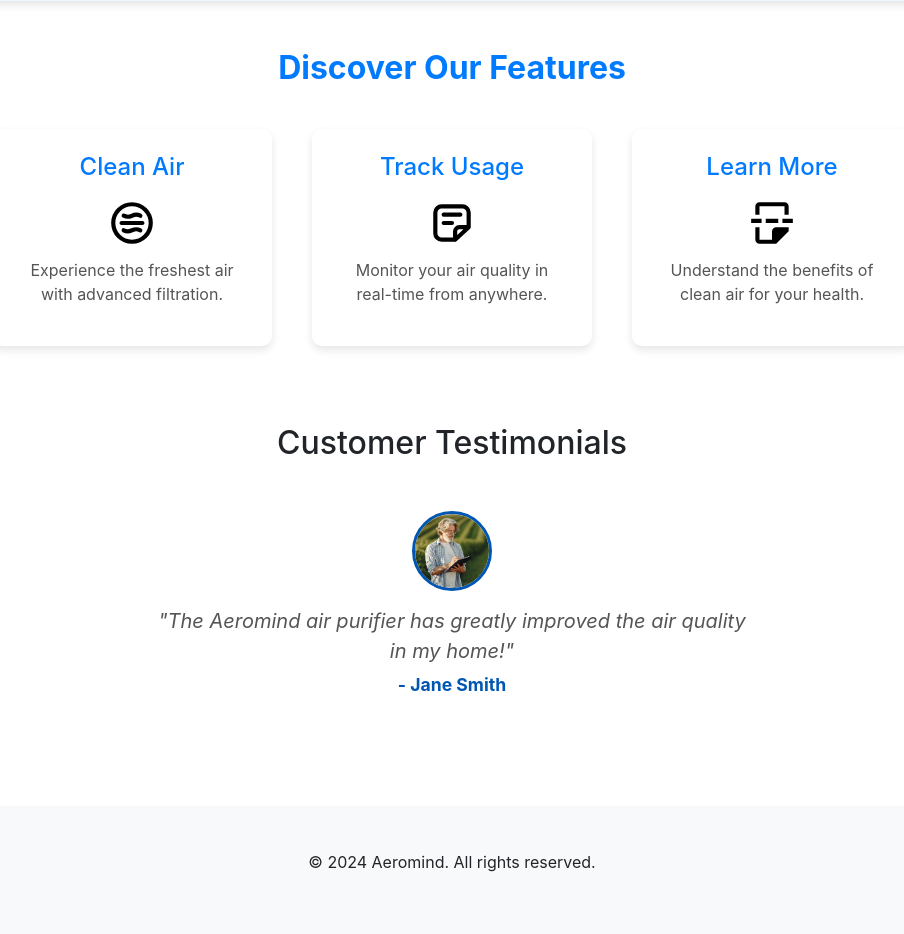
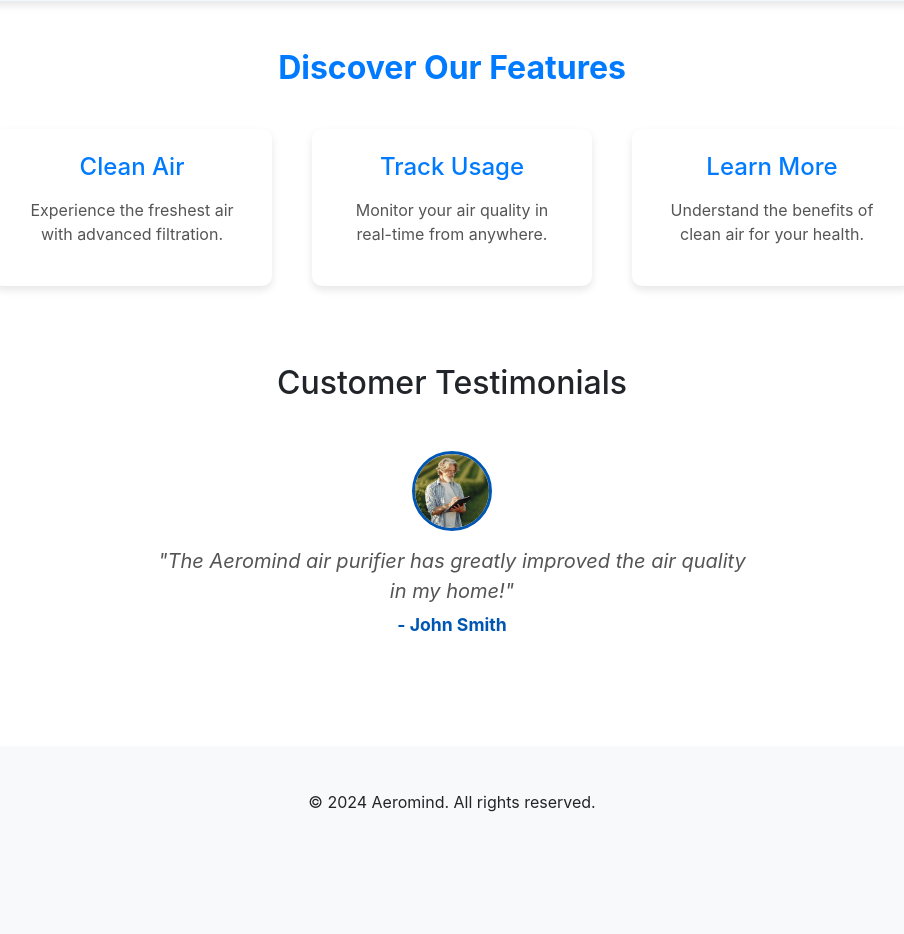
Before and after one commit to lamprinikourou/FinalProject_ITC4214, a Django app: page / in a window 1280 px wide. Shown: the part 633-1567 px from the top of the page, without its empty margins (188-1092 px from the left). After the commit the page ends 1445 px from the top, so only its background shows below. Run offline with Django 5.2, Linux system fonts and the light colour scheme; some libraries are stand-ins or nearby versions.

Commit message:
Removed uneccessery content

```diff
--- a/aeromind/core/templates/core/home.html
+++ b/aeromind/core/templates/core/home.html
@@ -20,17 +20,14 @@
         <div class="feature-row">
             <div class="feature-card">
                 <h3 class="feature-title">Clean Air</h3>
-                <img src="{% static 'core/images/air.svg' %}" alt="Clean Air" class="small-feature-img">
                 <p class="feature-text">Experience the freshest air with advanced filtration.</p>
             </div>
             <div class="feature-card">
                 <h3 class="feature-title">Track Usage</h3>
-                <img src="{% static 'core/images/track.svg' %}" alt="Track Usage" class="small-feature-img">
                 <p class="feature-text">Monitor your air quality in real-time from anywhere.</p>
             </div>
             <div class="feature-card">
                 <h3 class="feature-title">Learn More</h3>
-                <img src="{% static 'core/images/learn.svg' %}" alt="Learn More" class="small-feature-img">
                 <p class="feature-text">Understand the benefits of clean air for your health.</p>
             </div>
         </div>
@@ -44,21 +41,21 @@
                     <div class="testimonial-item">
                         <img src="{% static 'core/images/gardener.jpg' %}" class="testimonial-img rounded-circle" alt="Happy Customer 1">
                         <p class="testimonial-text">"The Aeromind air purifier has greatly improved the air quality in my home!"</p>
-                        <p class="testimonial-author">- Jane Smith</p>
+                        <p class="testimonial-author">- John Smith</p>
                     </div>
                 </div>
                 <div class="carousel-item">
                     <div class="testimonial-item">
                         <img src="{% static 'core/images/enthusiast.jpg' %}" class="testimonial-img rounded-circle" alt="Happy Customer 2">
                         <p class="testimonial-text">"I noticed a huge difference in the air quality after using it for just a few days!"</p>
-                        <p class="testimonial-author">- John Doe</p>
+                        <p class="testimonial-author">- George Doe</p>
                     </div>
                 </div>
                 <div class="carousel-item">
                     <div class="testimonial-item">
                         <img src="{% static 'core/images/community_leader.jpg' %}" class="testimonial-img rounded-circle" alt="Happy Customer 3">
                         <p class="testimonial-text">"Silent operation and improved my allergies. It's a must-have for every home!"</p>
-                        <p class="testimonial-author">- Maria Lopez</p>
+                        <p class="testimonial-author">- Mario Lopez</p>
                     </div>
                 </div>
             </div>
```
